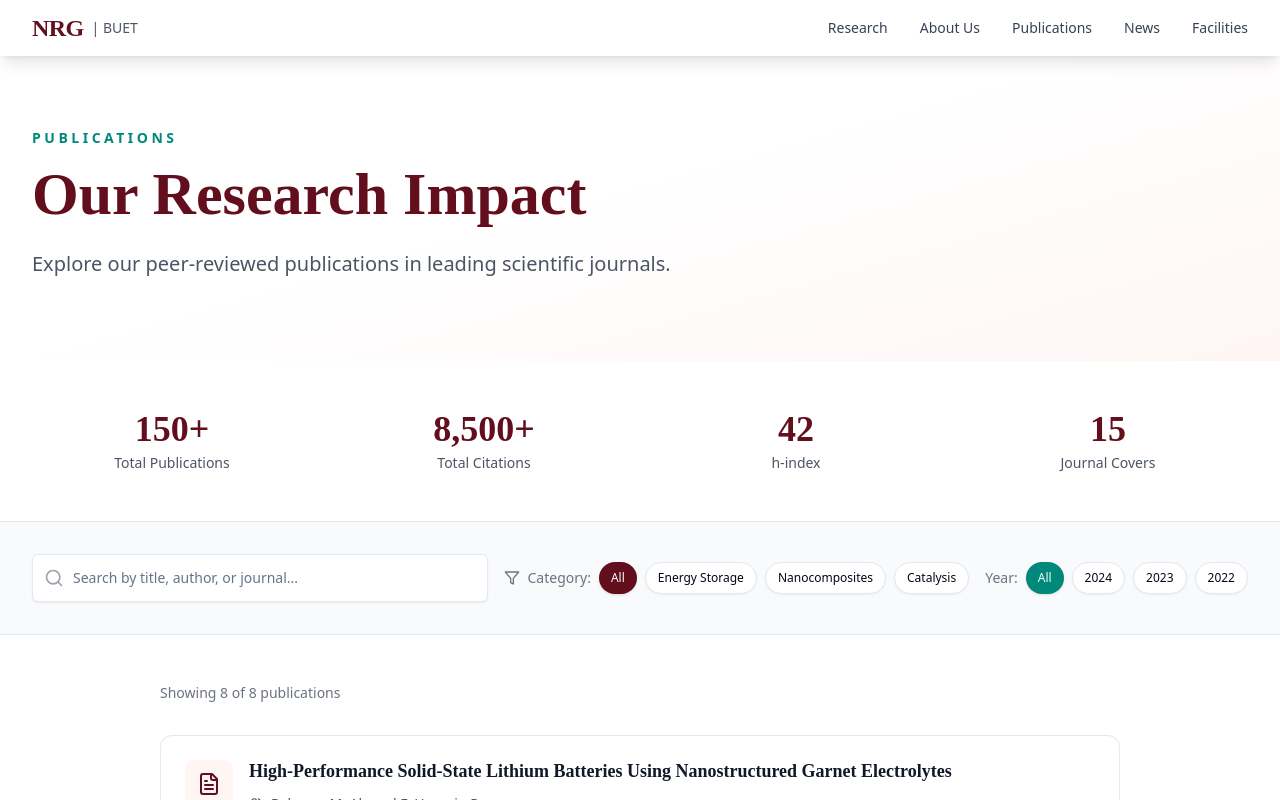
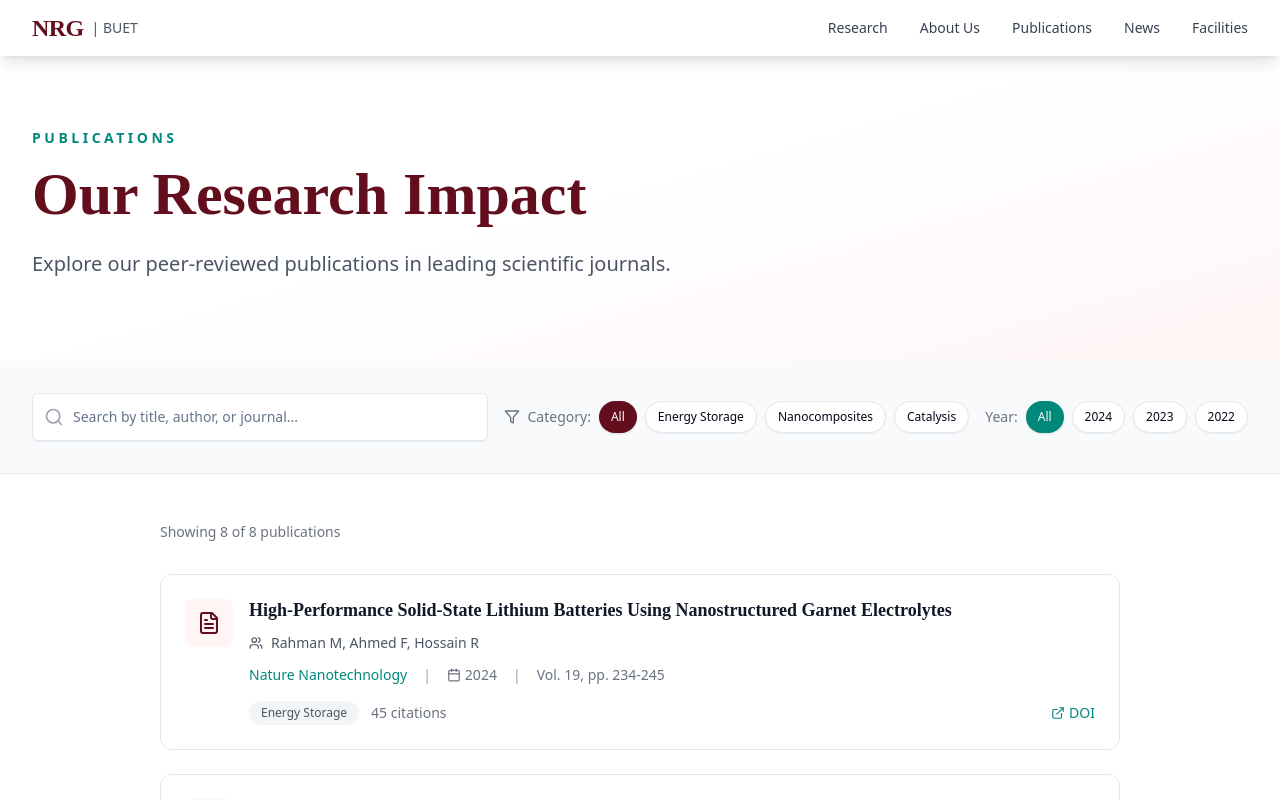
Before and after one commit to tahid02/NRG-lab-buet, a React (Vite) app: page /publications in a window 1280 px wide. Shown: the top 800 px of the page. Built offline with nearby package versions, Linux system fonts and the light colour scheme.

Commit message:
updated the publications hero section

```diff
--- a/src/Pages/Publications.tsx
+++ b/src/Pages/Publications.tsx
@@ -168,37 +168,6 @@ export default function Publications() {
           </div>
         </section>
 
-        {/* Stats */}
-        <section className="py-12 bg-white border-b">
-          <div className="max-w-7xl mx-auto px-6 lg:px-8">
-            <div className="grid grid-cols-2 lg:grid-cols-4 gap-8">
-              {[
-                { number: '150+', label: 'Total Publications' },
-                { number: '8,500+', label: 'Total Citations' },
-                { number: '42', label: 'h-index' },
-                { number: '15', label: 'Journal Covers' },
-              ].map((stat, index) => (
-                <motion.div
-                  key={index}
-                  initial={{ opacity: 0, y: 20 }}
-                  whileInView={{ opacity: 1, y: 0 }}
-                  viewport={{ once: true }}
-                  transition={{ delay: index * 0.1 }}
-                  className="text-center"
-                >
-                  <div
-                    className="text-3xl lg:text-4xl font-bold text-[#630e1d]"
-                    style={{ fontFamily: 'Playfair Display, serif' }}
-                  >
-                    {stat.number}
-                  </div>
-                  <div className="mt-1 text-sm text-gray-600">{stat.label}</div>
-                </motion.div>
-              ))}
-            </div>
-          </div>
-        </section>
-
         {/* Filters */}
         <section className="py-8 bg-gray-50 sticky top-[72px] z-40 border-b">
           <div className="max-w-7xl mx-auto px-6 lg:px-8">
```
